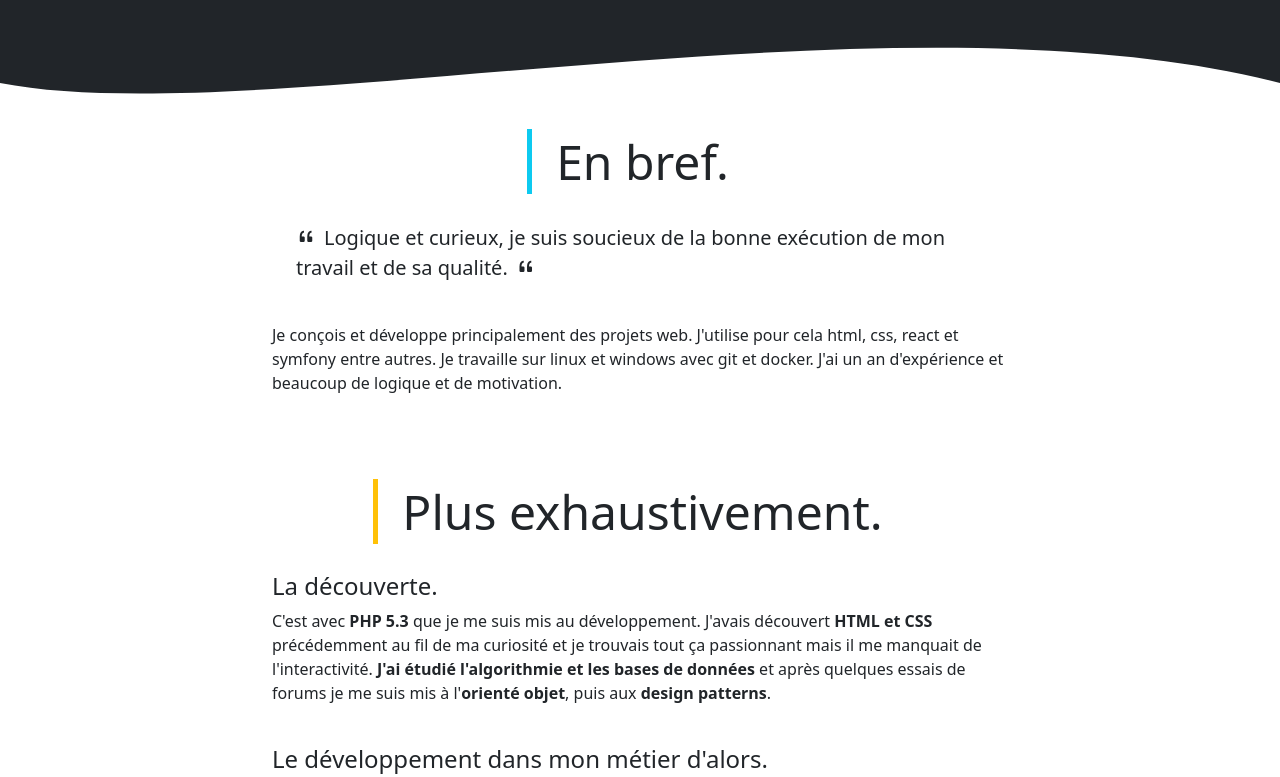
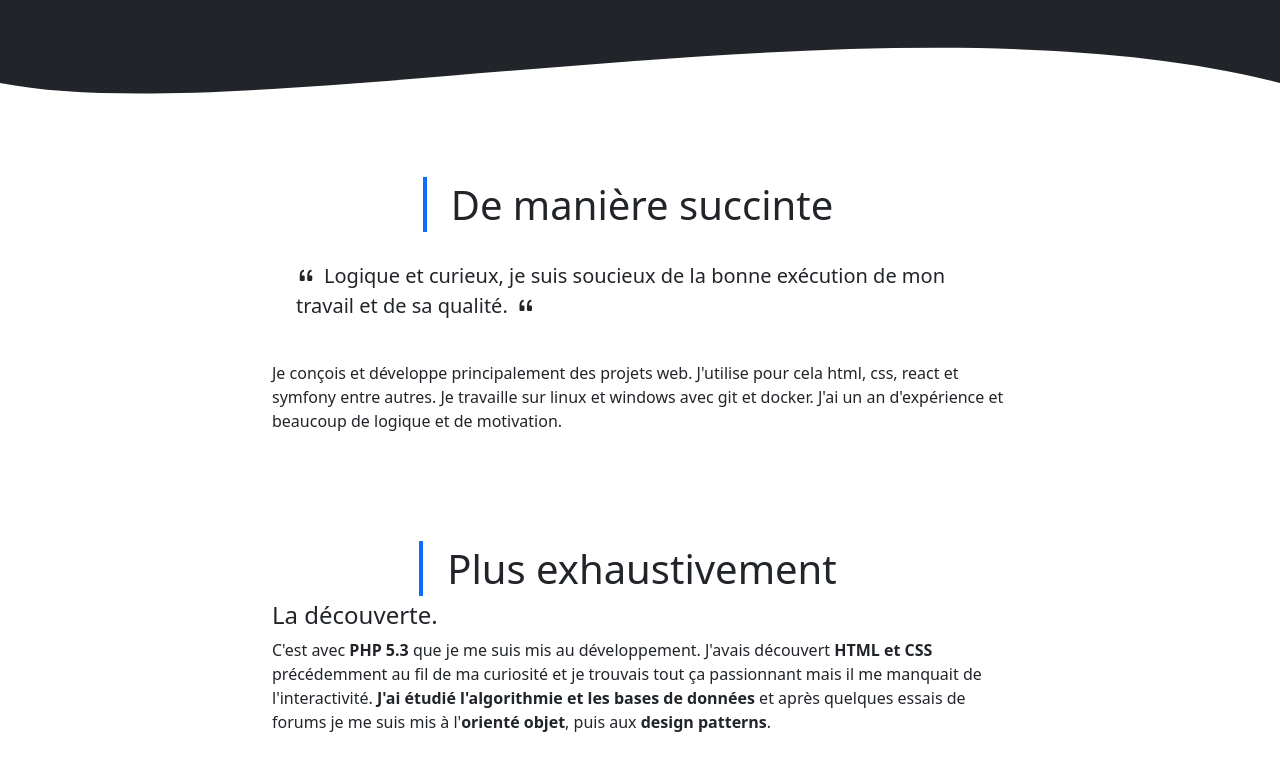
Before and after one commit to samier-fabien/samier_fabien_cv, a React (Vite) app: page /accueil in a window 1280 px wide. Shown: the part 429-1206 px from the top of the page. Built offline with nearby package versions, Linux system fonts and the light colour scheme.

Commit message:
Remplacement des titres par TitleOne

```diff
--- a/src/routes/Home.jsx
+++ b/src/routes/Home.jsx
@@ -1,6 +1,7 @@
 import React from "react";
 import HeaderTransition from "../components/HeaderTransition";
 import FooterTransition from "../components/FooterTransition";
+import TitleOne from "../components/TitleOne";
 
 export default function Home() {
   return (
@@ -9,9 +10,7 @@ export default function Home() {
       <section className="container bg-white text-dark">
         <div className="row justify-content-center">
           <div className="col-xxl-6 col-xl-8 col-lg-10">
-            <h3 className="display-5 text-center">
-              <span className="px-4 border-start border-5 border-info">En bref.</span>
-            </h3>
+            <TitleOne title="De manière succinte" titleBorderColor="var(--bs-primary)" />
             <p className="lead anim-fade-in p-4">
               <i className="bi bi-quote me-2"></i>Logique et curieux, je suis soucieux de la bonne
               exécution de mon travail et de sa qualité.
@@ -22,11 +21,7 @@ export default function Home() {
               react et symfony entre autres. Je travaille sur linux et windows avec git et docker.
               J'ai un an d'expérience et beaucoup de logique et de motivation.
             </p>
-            <h3 className="display-5 text-center p-4">
-              <span className="px-4 border-start border-5 border-warning">
-                Plus exhaustivement.
-              </span>
-            </h3>
+            <TitleOne title="Plus exhaustivement" titleBorderColor="var(--bs-primary)" />
             <h4 className="h4">La découverte.</h4>
             <p>
               C'est avec <strong>PHP 5.3</strong> que je me suis mis au développement. J'avais
```
